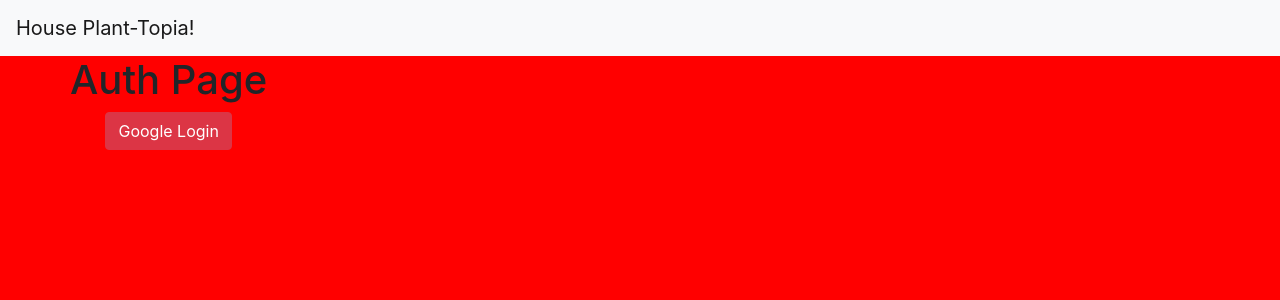
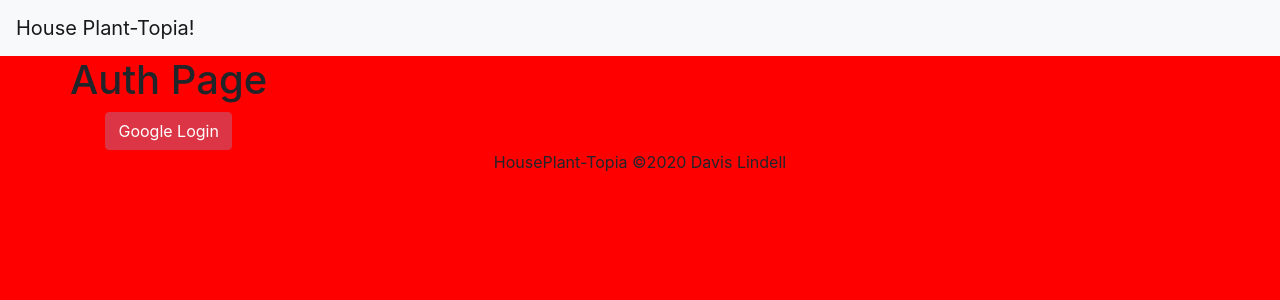
Before and after one commit to delindell/houseplant-topia, a React (Create React App) app: page /auth in a window 1280 px wide. Shown: the top 300 px of the page. Built offline with nearby package versions, Linux system fonts and the light colour scheme; no server answers.

Commit message:
created footer

```diff
--- a/src/App/App.js
+++ b/src/App/App.js
@@ -79,6 +79,7 @@ class App extends React.Component {
             </div>
           </React.Fragment>
         </BrowserRouter>
+        <footer>HousePlant-Topia &copy;2020 Davis Lindell</footer>
       </div>
     );
   }
```
